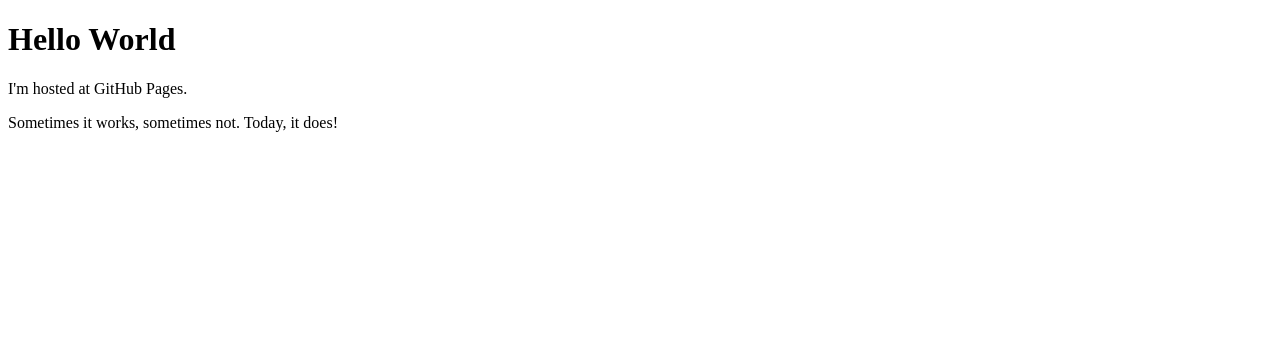
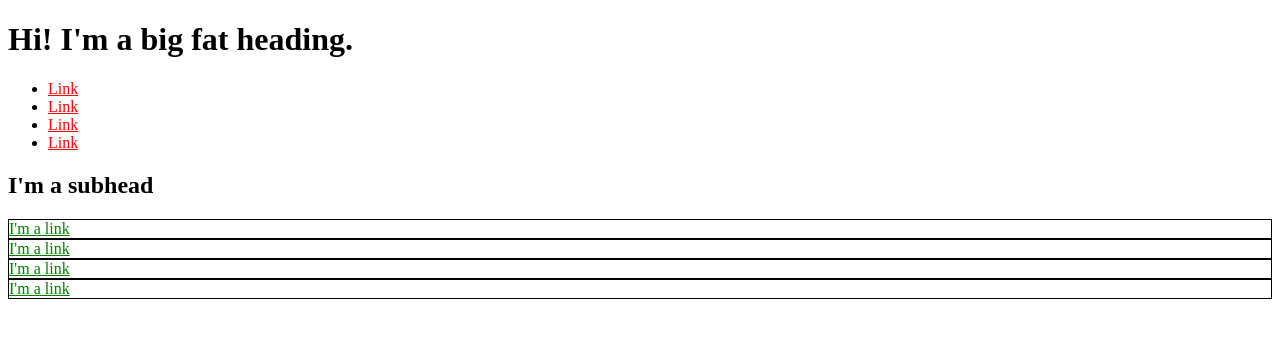
Before and after one commit to stewartmurrie/stewartmurrie.github.io, a plain HTML site: page index.html in a window 1280 px wide. Drawn offline with Linux system fonts and the light colour scheme.

Commit message:
Follow the bouncing ball.

```diff
--- a/index.html
+++ b/index.html
@@ -1,12 +1,18 @@
 <!DOCTYPE html>
-<html lang="en">
-<head>
-	<meta charset="UTF-8">
-	<title>Stewart Murrie's Objectorium</title>
+<html><head>
+	<title>Test page; don't panic!</title>
+	<meta charset="utf-8">
 </head>
 <body>
-	<h1>Hello World</h1>
-	<p>I'm hosted at GitHub Pages.</p>
-	<p>Sometimes it works, sometimes not. Today, it does!</p>
+	<h1>Hi! I'm a big fat heading.</h1>
+	<ul><li><a href="example.com" style="color: red">Link</a></li>
+	<li><a href="example.com" style="color: red">Link</a></li>
+	<li><a href="example.com" style="color: red">Link</a></li>
+	<li><a href="example.com" style="color: red">Link</a></li></ul>
+	<h2>I'm a subhead</h2>
+	<div style="border: 1px solid black"><a href="http://example.com/" style="color: green">I'm a link</a></div>
+	<div style="border: 1px solid black"><a href="http://example.com/" style="color: green">I'm a link</a></div>
+	<div style="border: 1px solid black"><a href="http://example.com/" style="color: green">I'm a link</a></div>
+	<div style="border: 1px solid black"><a href="http://example.com/" style="color: green">I'm a link</a></div>
 </body>
 </html>
```
